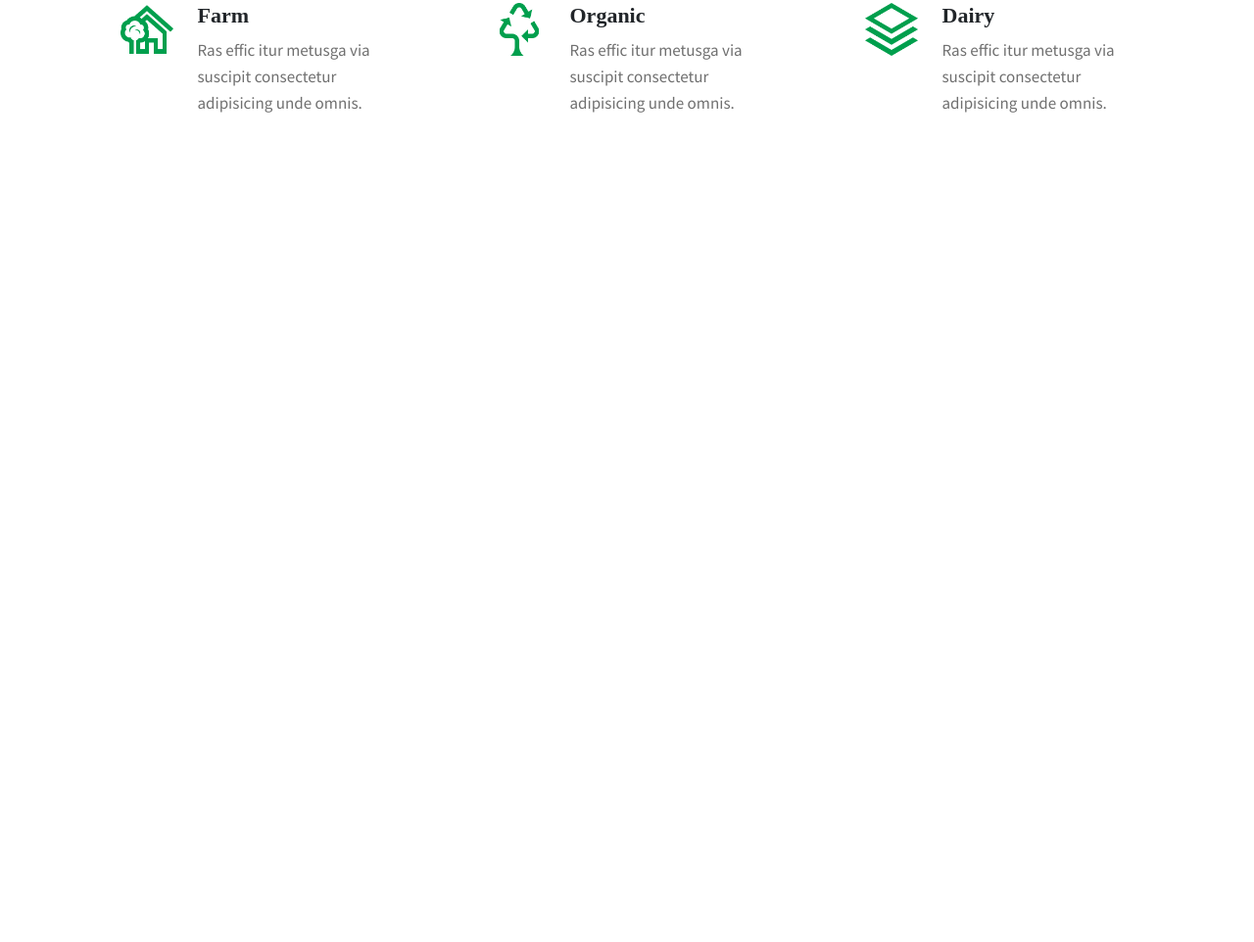
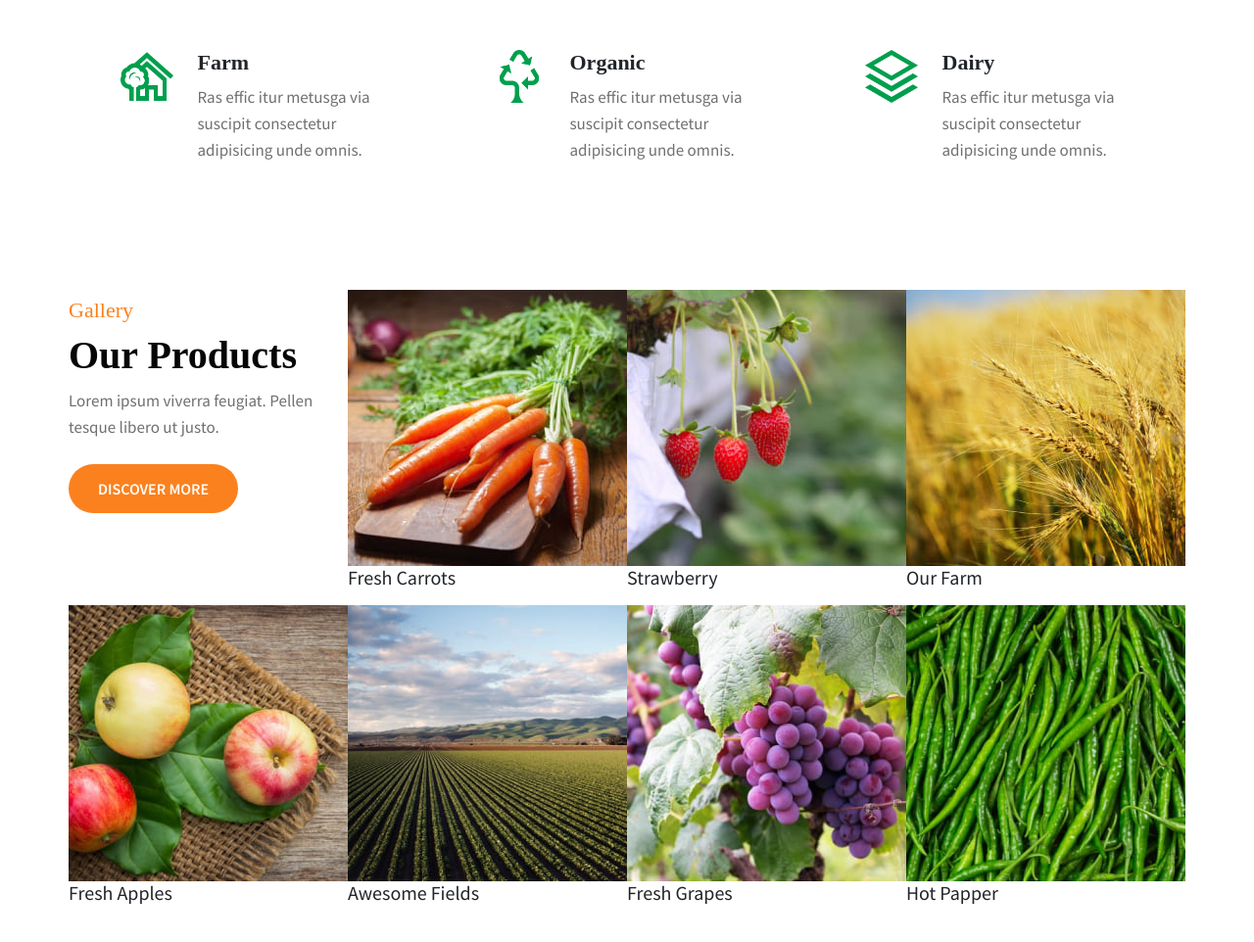
Before and after one commit to tuyettdung/Farmstead--Trung-Hieu---Tuyet-Dung, a plain HTML site: page index.html in a window 1280 px wide. Shown: the part 272-1234 px from the top of the page at 98% size. Before the commit the page ends 800 px from the top, so only its background shows below. Drawn offline with nearby package versions, Linux system fonts and the light colour scheme; a web font is replaced by a local one.

Commit message:
galerry-section

```diff
--- a/css/style.css
+++ b/css/style.css
@@ -34,14 +34,15 @@ li {
   list-style: none;
 }
 
-a {
+a,button {
   text-decoration: none;
 color: unset;
 }
 
-a:hover{
+a:hover,button:hover{
   text-decoration: none;
   color: unset;
+  background-color: unset;
 }
 
 div {
@@ -49,11 +50,13 @@ div {
 }
 
 .small-title {
+  font-family: 'Volkhov', serif;
   color: var(--primary-color);
   font-size: 22px;
 }
 
 .title {
+  font-family: 'Volkhov', serif;
   font-size: 40px;
   line-height: 50px;
   font-weight: 600;
@@ -119,12 +122,30 @@ p {
 
 }
 
-
-
 .item-right p {
   margin-top: 10px;
 }
 
 /* gallery */
+.gallary-item {
+  padding: 0;
+}
+
+.btn-gallery{
+  padding: 12px 30px;
+  font-size: 16px;
+  line-height: 26px;
+  font-weight: 600;
+  color: #fff;
+  background: var(--primary-color);
+    text-transform: uppercase;
+    border: none;
+    border-radius: 30px;
+    transition: all .25s ease-in-out;
+}
+
+.btn-gallery:hover {
+  background-color: var(--secondary-color) !important;
+}
 /* clients */
 /* footer */
--- a/index.html
+++ b/index.html
@@ -15,8 +15,10 @@
 
   <!-- GG Font -->
   <link rel="preconnect" href="https://fonts.googleapis.com">
-<link rel="preconnect" href="https://fonts.gstatic.com" crossorigin>
-<link href="https://fonts.googleapis.com/css2?family=Source+Sans+Pro:wght@200;300;400;600;700;900&family=Volkhov:wght@400;700&display=swap" rel="stylesheet">
+  <link rel="preconnect" href="https://fonts.gstatic.com" crossorigin>
+  <link
+    href="https://fonts.googleapis.com/css2?family=Source+Sans+Pro:wght@200;300;400;600;700;900&family=Volkhov:wght@400;700&display=swap"
+    rel="stylesheet">
 
   <!-- fontawesome -->
   <link rel="stylesheet" href="https://use.fontawesome.com/releases/v5.1.1/css/all.css"
@@ -38,14 +40,14 @@
 
 
     <!---- Dung: block-list => footer  -->
-    <section class="block-list">
+    <section class="block-list py-5">
       <div class="container">
         <div class="row justify-content-center list-wrap">
           <div class="col-lg-4 col-md-6 col-sm-12 list-item">
             <a href="#" class="d-flex item-wrap">
               <div class="col-3">
                 <div class="item-left">
-                  <img src="./img/img5.png" alt="">
+                  <img src="./img/img5.png" alt="" class="img-fluid">
                 </div>
               </div>
               <div class="col-9">
@@ -60,7 +62,7 @@
             <a href="#" class="d-flex item-wrap">
               <div class="col-3">
                 <div class="item-left">
-                  <img src="./img/img6.png" alt="">
+                  <img src="./img/img6.png" alt="" class="img-fluid">
                 </div>
               </div>
               <div class="col-9">
@@ -75,7 +77,7 @@
             <a href="#" class="d-flex item-wrap">
               <div class="col-3">
                 <div class="item-left">
-                  <img src="./img/img7.png" alt="">
+                  <img src="./img/img7.png" alt="" class="img-fluid">
                 </div>
               </div>
               <div class="col-9">
@@ -90,7 +92,7 @@
             <a href="#" class="d-flex item-wrap">
               <div class="col-3">
                 <div class="item-left">
-                  <img src="./img/img8.png" alt="">
+                  <img src="./img/img8.png" alt="" class="img-fluid">
                 </div>
               </div>
               <div class="col-9">
@@ -105,7 +107,7 @@
             <a href="#" class="d-flex item-wrap">
               <div class="col-3">
                 <div class="item-left">
-                  <img src="./img/img9.png" alt="">
+                  <img src="./img/img9.png" alt="" class="img-fluid">
                 </div>
               </div>
               <div class="col-9">
@@ -120,7 +122,7 @@
             <a href="#" class="d-flex item-wrap">
               <div class="col-3">
                 <div class="item-left">
-                  <img src="./img/img10.png" alt="">
+                  <img src="./img/img10.png" alt="" class="img-fluid">
                 </div>
               </div>
               <div class="col-9">
@@ -135,7 +137,99 @@
 
       </div>
     </section>
-    <section class="gallery"></section>
+    <section class="gallery py-5">
+      <div class="container">
+        <div class="row gallery-wrap">
+          <div class="col-lg-3 col-6 gallary-item gallary-item-1">
+            <div class="gallery-overlay mt-sm-2">
+              <h5 class="small-title">
+                Gallery
+              </h5>
+              <h3 class="title">
+                Our Products
+              </h3>
+              <p class="mt-2">Lorem ipsum viverra feugiat. Pellen tesque libero ut justo.</p>
+              <a href="#" class="btn btn-primary btn-gallery mt-4">
+                Discover More
+              </a>
+            </div>
+          </div>
+          <div class="col-lg-3 col-6 gallary-item">
+            <div class="gallery-overlay">
+              <a href="#">
+                <figure>
+                  <img src="./img/g2.jpg" alt="" class="img-fluid">
+                  <h5 class="gallery-text">Fresh Carrots</h5>
+                </figure>
+              </a>
+            </div>
+          </div>
+          <div class="col-lg-3 col-6 gallary-item">
+            <div class="gallery-overlay">
+              <a href="#">
+                <figure>
+                  <img src="./img/g3.jpg" alt="" class="img-fluid">
+                  <h5 class="gallery-text">Strawberry</h5>
+                </figure>
+              </a>
+            </div>
+          </div>
+          <div class="col-lg-3 col-6 gallary-item">
+            <div class="gallery-overlay">
+              <a href="#">
+                <figure>
+                  <img src="./img/g6.jpg" alt="" class="img-fluid">
+                  <h5 class="gallery-text">Our Farm</h5>
+                </figure>
+              </a>
+            </div>
+          </div>
+          <div class="col-lg-3 col-6 gallary-item">
+            <div class="gallery-overlay">
+              <a href="#">
+                <figure>
+                  <img src="./img/g5.jpg" alt="" class="img-fluid">
+                  <h5 class="gallery-text">Fresh Apples</h5>
+                </figure>
+              </a>
+            </div>
+          </div>
+          <div class="col-lg-3 col-6 gallary-item">
+            <div class="gallery-overlay">
+              <a href="#">
+                <figure>
+                  <img src="./img/g1.jpg" alt="" class="img-fluid">
+                  <h5 class="gallery-text">Awesome Fields</h5>
+                </figure>
+              </a>
+            </div>
+          </div>
+          <div class="col-lg-3 col-6 gallary-item">
+            <div class="gallery-overlay">
+              <a href="#">
+                <figure>
+                  <img src="./img/g7.jpg" alt="" class="img-fluid">
+                  <h5 class="gallery-text">Fresh Grapes</h5>
+                </figure>
+              </a>
+            </div>
+          </div>
+          <div class="col-lg-3 col-6 gallary-item">
+            <div class="gallery-overlay">
+              <a href="#">
+                <figure>
+                  <img src="./img/g8.jpg" alt="" class="img-fluid">
+                  <h5 class="gallery-text">Hot Papper</h5>
+                </figure>
+              </a>
+            </div>
+          </div>
+        </div>
+      </div>
+    </section>
+
+
+
     <section class="clients"></section>
   </main>
   <footer>
```
